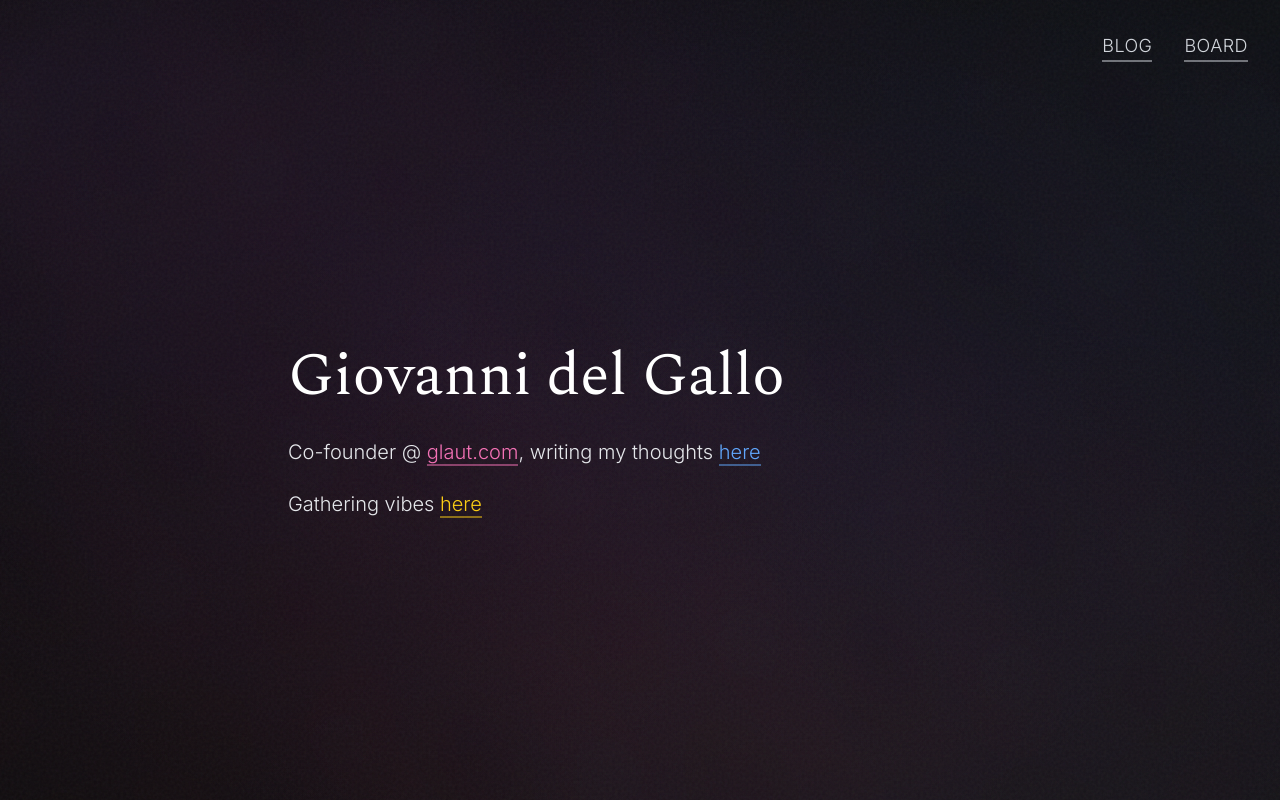
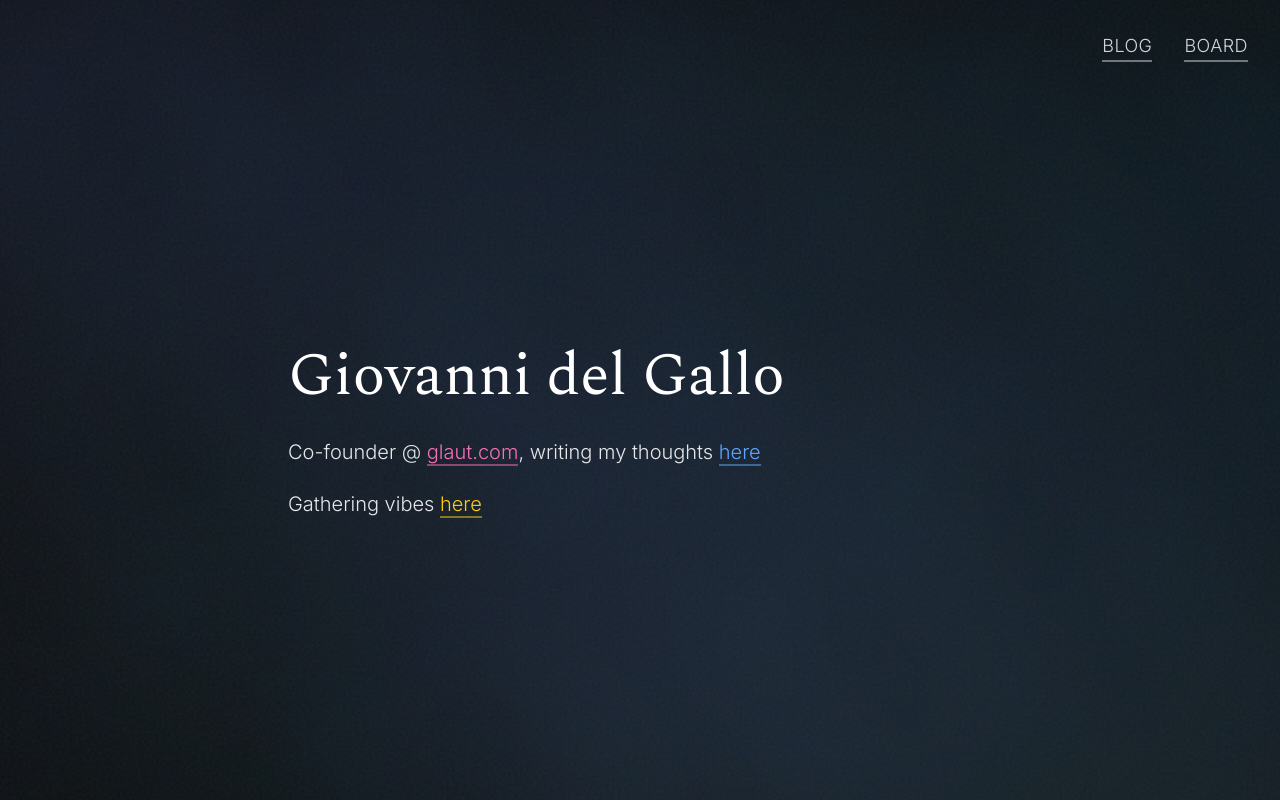
Before and after one commit to gigagiova/website, a React (Create React App) app: page / in a window 1280 px wide. Built offline with nearby package versions, Linux system fonts and the light colour scheme.

Commit message:
feat: improved card and bg design

```diff
--- a/src/components/CardModal.tsx
+++ b/src/components/CardModal.tsx
@@ -47,12 +47,12 @@ export function CardModal({ card, isOpen, onClose }: CardModalProps) {
   return (
     // Full screen overlay - no dark background, click outside to close
     <div
-      className="fixed inset-0 z-50 flex items-center justify-center p-4 sm:p-6 md:p-8"
+      className="fixed inset-0 z-50 flex items-center justify-center sm:p-6 md:p-8"
       onClick={onClose}
     >
-      {/* Modal content container - glassy transparent card */}
+        {/* Modal content container - glassy darker card. On mobile: full screen. On larger screens: centered with padding */}
         <div
-        className="relative w-full max-w-4xl max-h-[90vh] overflow-y-auto bg-white/8 backdrop-blur-xl rounded-3xl border border-white/20 shadow-2xl"
+          className="relative w-full h-full sm:h-auto sm:max-w-4xl sm:max-h-[90vh] overflow-y-auto bg-black/40 backdrop-blur-xl sm:rounded-3xl sm:border sm:border-white/20 shadow-2xl"
           onClick={(e) => e.stopPropagation()}
         >
         {/* Close button */}
@@ -74,9 +74,10 @@ export function CardModal({ card, isOpen, onClose }: CardModalProps) {
           </svg>
         </button>
 
-        {/* Display image if present with superimposed title and description */}
-        {card.image_url && (
-          <div className="w-full aspect-video overflow-hidden rounded-t-3xl relative">
+        {/* Check if card has media (image or video) */}
+        {card.image_url ? (
+          // Display image with superimposed title and description
+          <div className="w-full aspect-video overflow-hidden sm:rounded-t-3xl relative">
             <img
               src={card.image_url}
               alt={card.title}
@@ -87,24 +88,19 @@ export function CardModal({ card, isOpen, onClose }: CardModalProps) {
 
             {/* Title and description superimposed on image */}
             <div className="absolute bottom-0 left-0 right-0 p-8">
-              {/* Card title */}
-              <h2 className="text-4xl md:text-5xl font-bold text-white" style={{ fontFamily: "'Spectral', serif" }}>
+              <h2 className="text-4xl md:text-5xl font-bold text-white font-spectral">
                 {card.title}
               </h2>
-
-              {/* Description text */}
               {card.description && (
-                <p className="text-gray-200 text-lg mt-2 leading-relaxed">
+                <p className="text-gray-200 text-lg mt-2 leading-relaxed font-georgia">
                   {card.description}
                 </p>
               )}
             </div>
           </div>
-        )}
-
-        {/* Display YouTube video if present with superimposed title and description */}
-        {card.video_url && getYouTubeId(card.video_url) && (
-          <div className="w-full aspect-video rounded-t-3xl overflow-hidden relative">
+        ) : card.video_url && getYouTubeId(card.video_url) ? (
+          // Display YouTube video with superimposed title and description
+          <div className="w-full aspect-video sm:rounded-t-3xl overflow-hidden relative">
             <iframe
               src={`https://www.youtube.com/embed/${getYouTubeId(card.video_url)}`}
               title={card.title}
@@ -117,58 +113,43 @@ export function CardModal({ card, isOpen, onClose }: CardModalProps) {
 
             {/* Title and description superimposed on video */}
             <div className="absolute bottom-0 left-0 right-0 p-8 pointer-events-none">
-              {/* Card title */}
-              <h2 className="text-4xl md:text-5xl font-bold text-white" style={{ fontFamily: "'Spectral', serif" }}>
+              <h2 className="text-4xl md:text-5xl font-bold text-white font-spectral">
                 {card.title}
               </h2>
-
-              {/* Description text */}
               {card.description && (
-                <p className="text-gray-200 text-lg mt-2 leading-relaxed">
+                <p className="text-gray-200 text-lg mt-2 leading-relaxed font-georgia">
                   {card.description}
                 </p>
               )}
             </div>
           </div>
-        )}
+        ) : null}
 
-        {/* Modal content section - only show markdown content if present */}
-        {card.content && (
-          <div className="p-8">
-            {/* Full markdown content */}
-            <div className="prose prose-invert prose-lg max-w-none text-gray-200">
-              <ReactMarkdown remarkPlugins={[remarkBreaks, remarkGfm]}>
-                {card.content}
-              </ReactMarkdown>
-            </div>
-          </div>
-        )}
-
-        {/* Show content section for cards without image/video */}
+        {/* Content section */}
+        <div className="px-8 py-10 md:px-12 md:py-12">
+          {/* For text-only cards, show title and description here */}
           {!card.image_url && !card.video_url && (
-          <div className="p-8">
-            {/* Card title */}
-            <h2 className="text-4xl md:text-5xl font-bold text-white" style={{ fontFamily: "'Spectral', serif" }}>
+            <>
+              <h2 className="text-4xl md:text-5xl font-bold text-white mb-4 font-spectral">
                 {card.title}
               </h2>
-
-            {/* Description text */}
               {card.description && (
-              <p className="text-gray-300 text-lg mb-6 leading-relaxed">
+                <p className="text-gray-300 text-xl mb-8 leading-relaxed font-georgia">
                   {card.description}
                 </p>
               )}
+            </>
+          )}
 
-            {/* Full markdown content */}
+          {/* Markdown content - shown for all cards if present */}
           {card.content && (
-              <div className="prose prose-invert prose-lg max-w-none text-gray-200">
+            <div className="prose prose-invert text-xl max-w-none text-gray-200 leading-[1.6] space-y-6 font-georgia">
               <ReactMarkdown remarkPlugins={[remarkBreaks, remarkGfm]}>
                 {card.content}
               </ReactMarkdown>
             </div>
           )}
         </div>
-        )}
       </div>
     </div>
   )
--- a/src/components/VibeCard.tsx
+++ b/src/components/VibeCard.tsx
@@ -42,13 +42,13 @@ export function VibeCard({ card, onClick }: VibeCardProps) {
           {/* Title and description superimposed on image */}
           <div className="absolute bottom-0 left-0 right-0 p-6">
             {/* Card title */}
-            <h3 className="text-2xl font-semibold text-white group-hover:text-blue-200 transition-colors" style={{ fontFamily: "'Spectral', serif" }}>
+            <h3 className="text-2xl font-semibold text-white group-hover:text-blue-200 transition-colors font-spectral">
               {card.title}
             </h3>
 
             {/* Description text */}
             {card.description && (
-              <p className="text-gray-200 text-sm">
+              <p className="text-gray-200 text-sm font-georgia">
                 {card.description}
               </p>
             )}
@@ -70,13 +70,13 @@ export function VibeCard({ card, onClick }: VibeCardProps) {
           {/* Title and description superimposed on video thumbnail */}
           <div className="absolute bottom-0 left-0 right-0 p-6">
             {/* Card title */}
-            <h3 className="text-2xl font-semibold text-white group-hover:text-blue-200 transition-colors" style={{ fontFamily: "'Spectral', serif" }}>
+            <h3 className="text-2xl font-semibold text-white group-hover:text-blue-200 transition-colors font-spectral">
               {card.title}
             </h3>
 
             {/* Description text */}
             {card.description && (
-              <p className="text-gray-200 text-sm mt-2">
+              <p className="text-gray-200 text-sm mt-2 font-georgia">
                 {card.description}
               </p>
             )}
@@ -88,20 +88,20 @@ export function VibeCard({ card, onClick }: VibeCardProps) {
       {(!card.image_url && !card.video_url) && (
         <div className="p-6">
           {/* Card title */}
-          <h3 className="text-2xl font-semibold text-white group-hover:text-blue-200 transition-colors" style={{ fontFamily: "'Spectral', serif" }}>
+          <h3 className="text-2xl font-semibold text-white group-hover:text-blue-200 transition-colors font-spectral">
             {card.title}
           </h3>
 
           {/* Description text */}
           {card.description && (
-            <p className="text-gray-400 text-sm mb-3">
+            <p className="text-gray-400 text-sm mb-3 font-georgia">
               {card.description}
             </p>
           )}
 
           {/* Markdown content preview (truncated) */}
           {card.content && (
-            <div className="prose prose-invert prose-sm max-w-none text-gray-300 line-clamp-3">
+            <div className="prose prose-invert prose-sm max-w-none text-gray-300 line-clamp-3 font-georgia">
               <ReactMarkdown remarkPlugins={[remarkBreaks, remarkGfm]}>
                 {card.content}
               </ReactMarkdown>
--- a/src/index.css
+++ b/src/index.css
@@ -59,11 +59,11 @@
   position: absolute;
   inset: 0;
   background:
-    radial-gradient(ellipse 80% 50% at 20% 30%, rgba(139, 92, 246, 0.12), transparent 50%),
-    radial-gradient(ellipse 70% 60% at 80% 40%, rgba(59, 130, 246, 0.1), transparent 50%),
-    radial-gradient(ellipse 90% 50% at 40% 70%, rgba(236, 72, 153, 0.11), transparent 50%),
-    radial-gradient(ellipse 75% 55% at 65% 80%, rgba(34, 211, 238, 0.08), transparent 50%),
-    radial-gradient(ellipse 85% 60% at 50% 50%, rgba(168, 85, 247, 0.09), transparent 50%);
+    radial-gradient(ellipse 80% 50% at 20% 30%, rgba(59, 130, 246, 0.18), transparent 50%),
+    radial-gradient(ellipse 70% 60% at 80% 40%, rgba(14, 165, 233, 0.16), transparent 50%),
+    radial-gradient(ellipse 90% 50% at 40% 70%, rgba(56, 189, 248, 0.15), transparent 50%),
+    radial-gradient(ellipse 75% 55% at 65% 80%, rgba(125, 211, 252, 0.14), transparent 50%),
+    radial-gradient(ellipse 85% 60% at 50% 50%, rgba(96, 165, 250, 0.12), transparent 50%);
   background-size: 200% 200%, 250% 250%, 220% 220%, 240% 240%, 200% 200%;
   animation: cloth-wave 25s ease-in-out infinite, iridescent-shift 18s ease-in-out infinite;
   mix-blend-mode: screen;
@@ -79,8 +79,8 @@
       45deg,
       transparent,
       transparent 80px,
-      rgba(139, 92, 246, 0.06) 80px,
-      rgba(139, 92, 246, 0.06) 100px,
+      rgba(59, 130, 246, 0.09) 80px,
+      rgba(59, 130, 246, 0.09) 100px,
       transparent 100px,
       transparent 180px
     ),
@@ -88,8 +88,8 @@
       -45deg,
       transparent,
       transparent 100px,
-      rgba(59, 130, 246, 0.05) 100px,
-      rgba(59, 130, 246, 0.05) 120px,
+      rgba(14, 165, 233, 0.08) 100px,
+      rgba(14, 165, 233, 0.08) 120px,
       transparent 120px,
       transparent 220px
     ),
@@ -97,8 +97,8 @@
       75deg,
       transparent,
       transparent 90px,
-      rgba(236, 72, 153, 0.04) 90px,
-      rgba(236, 72, 153, 0.04) 110px,
+      rgba(56, 189, 248, 0.07) 90px,
+      rgba(56, 189, 248, 0.07) 110px,
       transparent 110px,
       transparent 200px
     );
@@ -113,13 +113,24 @@
   position: absolute;
   inset: 0;
   background:
-    radial-gradient(circle at 30% 40%, rgba(168, 85, 247, 0.08), transparent 50%),
-    radial-gradient(circle at 70% 60%, rgba(59, 130, 246, 0.07), transparent 55%),
-    radial-gradient(circle at 50% 80%, rgba(236, 72, 153, 0.06), transparent 45%);
+    radial-gradient(circle at 30% 40%, rgba(14, 165, 233, 0.11), transparent 50%),
+    radial-gradient(circle at 70% 60%, rgba(56, 189, 248, 0.1), transparent 55%),
+    radial-gradient(circle at 50% 80%, rgba(59, 130, 246, 0.09), transparent 45%);
   mix-blend-mode: screen;
   filter: blur(60px);
   animation: iridescent-shift 22s ease-in-out infinite reverse;
   opacity: 0.5;
+}
+
+/* Reusable font family classes for consistent typography */
+@layer components {
+  .font-spectral {
+    font-family: 'Spectral', serif;
+  }
+
+  .font-georgia {
+    font-family: 'Georgia', 'Times New Roman', serif;
+  }
 }
 
 /* Standardized link style with animated underline that thickens on hover */
```
Lines whose indentation alone changed are shown as unchanged.
